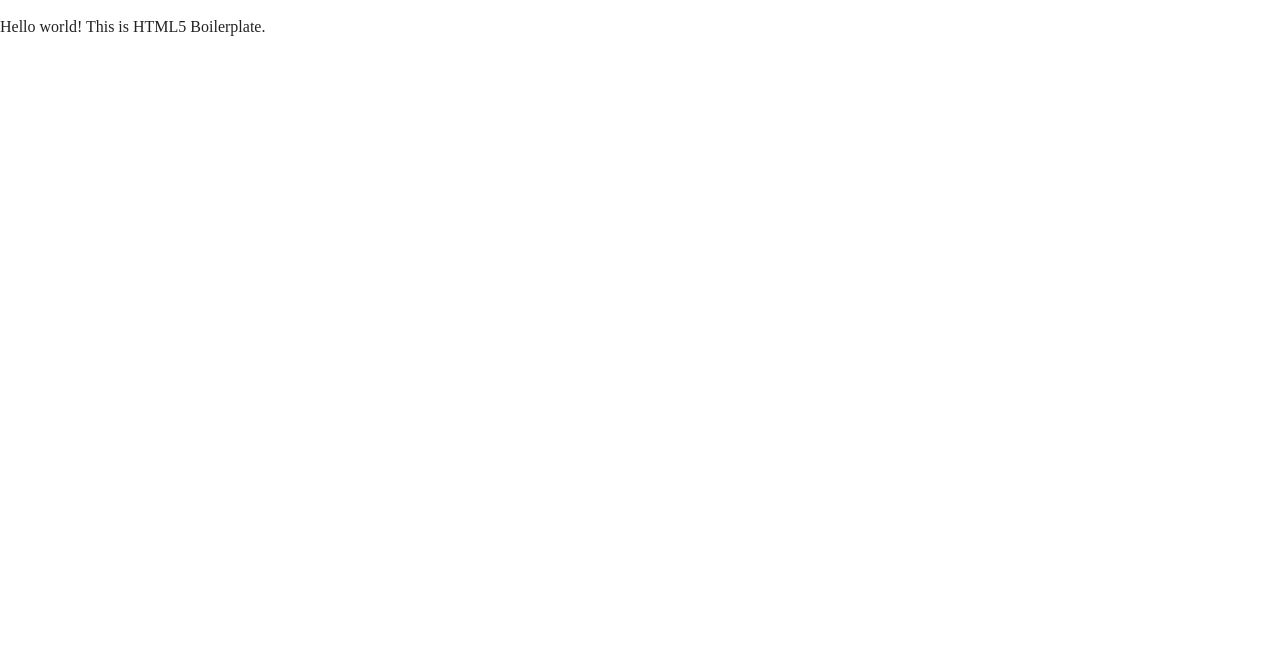
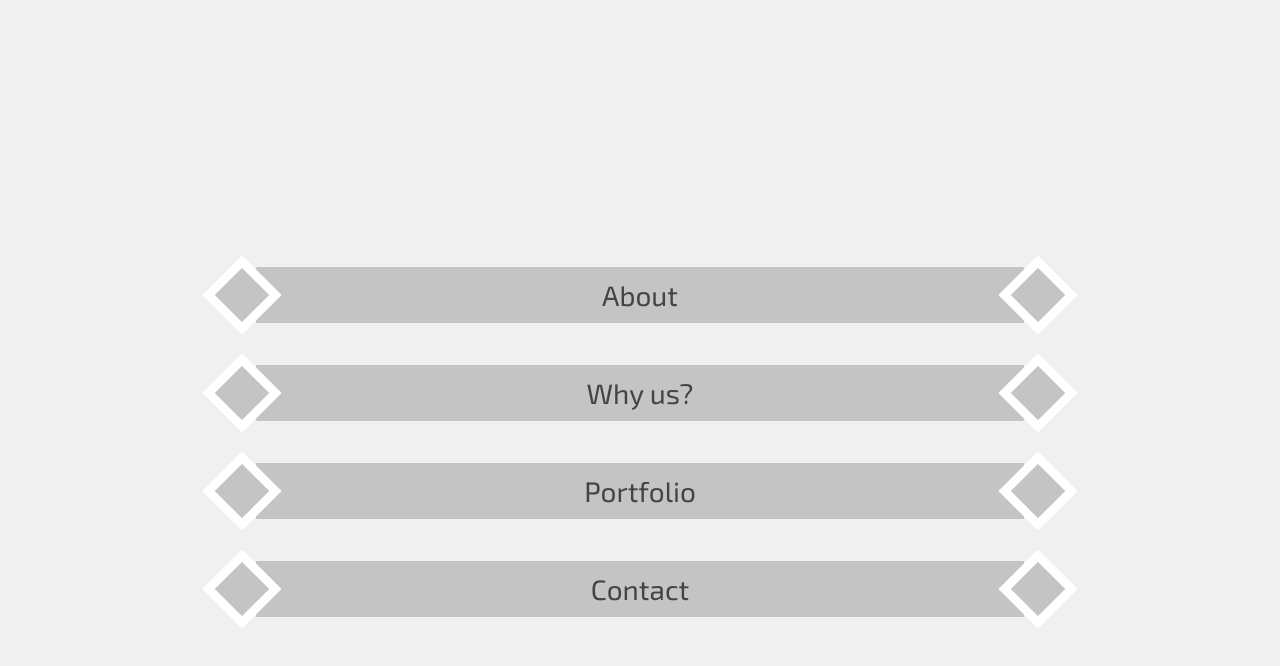
Before and after one commit to Poleski/sg2, a website: page index.html in a window 1280 px wide. Drawn offline with nearby package versions, Linux system fonts and the light colour scheme; a web font is replaced by a local one.

Commit message:
Main menu

```diff
--- a/Gruntfile.js
+++ b/Gruntfile.js
@@ -0,0 +1,23 @@
+module.exports = function(grunt) {
+    grunt.initConfig({
+        less: {
+            all: {
+                src: 'less/*.less',
+                dest: 'css/main.css',
+                options: {
+                    compress: true,
+                    plugins: [
+                        new (require('less-plugin-autoprefix'))({browsers: ["last 2 versions"]})
+                    ],
+                }
+            }
+        },
+        watch: {
+            files: ['less/*'],
+            tasks: ['less'],
+        },
+    });
+
+    grunt.loadNpmTasks('grunt-contrib-less');
+    grunt.loadNpmTasks('grunt-contrib-watch');
+};
--- a/index.html
+++ b/index.html
@@ -12,19 +12,81 @@
         <!-- Place favicon.ico in the root directory -->
 
         <link rel="stylesheet" href="css/normalize.css">
+        <link href="https://use.fontawesome.com/releases/v5.0.6/css/all.css" rel="stylesheet">
         <link rel="stylesheet" href="css/main.css">
     </head>
     <body>
         <!--[if lte IE 9]>
             <p class="browserupgrade">You are using an <strong>outdated</strong> browser. Please <a href="https://browsehappy.com/">upgrade your browser</a> to improve your experience and security.</p>
         <![endif]-->
+        <header>
 
-        <!-- Add your site or application content here -->
-        <p>Hello world! This is HTML5 Boilerplate.</p>
+        </header>
+
+        <section id="content">
+            <nav>
+                <a href="#">
+                    <span class="nav-deco">
+                        <span></span>
+                    </span>
+                    <span class="nav-text">About</span>
+                    <span class="nav-deco">
+                        <span></span>
+                    </span>
+                </a>
+                <a href="#">
+                    <span class="nav-deco">
+                        <span></span>
+                    </span>
+                    <span class="nav-text">Why us?</span>
+                    <span class="nav-deco">
+                        <span></span>
+                    </span>
+                </a>
+                <a href="#">
+                    <span class="nav-deco">
+                        <span></span>
+                    </span>
+                    <span class="nav-text">Portfolio</span>
+                    <span class="nav-deco">
+                        <span></span>
+                    </span>
+                </a>
+                <a href="#">
+                    <span class="nav-deco">
+                        <span></span>
+                    </span>
+                    <span class="nav-text">Contact</span>
+                    <span class="nav-deco">
+                        <span></span>
+                    </span>
+                </a>
+            </nav>
+
+            <article id="about" class="hidden">
+
+            </article>
+
+            <article id="why-us" class="hidden">
+
+            </article>
+
+            <article id="portfolio" class="hidden">
+
+            </article>
+
+            <article id="contact" class="hidden">
+
+            </article>
+        </section>
+
+        <footer>
+
+        </footer>
+
         <script src="js/vendor/modernizr-3.5.0.min.js"></script>
         <script src="https://code.jquery.com/jquery-3.2.1.min.js" integrity="sha256-hwg4gsxgFZhOsEEamdOYGBf13FyQuiTwlAQgxVSNgt4=" crossorigin="anonymous"></script>
         <script>window.jQuery || document.write('<script src="js/vendor/jquery-3.2.1.min.js"><\/script>')</script>
-        <script src="js/plugins.js"></script>
         <script src="js/main.js"></script>
 
         <!-- Google Analytics: change UA-XXXXX-Y to be your site's ID. -->
--- a/less/_general.less
+++ b/less/_general.less
@@ -0,0 +1,132 @@
+@import (reference) '_variables.less';
+@import '_mixins.less';
+
+@import url('https://fonts.googleapis.com/css?family=Exo+2:100,400,400i,700');
+@import url('https://fonts.googleapis.com/css?family=Megrim');
+
+* {
+  box-sizing: border-box;
+  transition: all 200ms ease;
+}
+
+body {
+  background-color: @c-background;
+  width: 100vw;
+  height: 100vh;
+  overflow: hidden;
+  font-size: 14px;
+  color: @c-main;
+}
+
+#content {
+  position: relative;
+  height: 100%;
+
+  nav {
+    width: 100%;
+    max-width: @m-mobile;
+    margin: 0 auto;
+    position: relative;
+    top: 50%;
+    transform: translateY(-50%);
+
+    a {
+      display: block;
+      text-align: center;
+      margin: 1.5em 0;
+      padding: 0.5em;
+      background-color: @c-sub;
+      color: @c-main;
+      text-decoration: none;
+      position: relative;
+      font-family: 'Exo 2', sans-serif;
+      font-size: 2em;
+      font-weight: 100;
+      line-height: 1;
+
+      .nav-deco {
+        position: absolute;
+        height: 2em;
+        width: 2em;
+        top: 0;
+        bottom: 0;
+        background-color: white;
+        transform: rotate(45deg);
+        padding: 1/3em;
+
+        &:first-child {
+          left: -1.5em;
+        }
+
+        &:last-child {
+          right: -1.5em;
+        }
+
+        span {
+          background-color: @c-sub;
+          position: relative;
+          display: block;
+          width: 100%;
+          height: 100%;
+
+          &:before,
+          &:after {
+            content: '';
+            display: block;
+            position: absolute;
+            width: 100%;
+            height: 100%;
+            background-color: inherit;
+            transform: translate(0,0);
+            z-index: -1;
+          }
+        }
+      }
+
+      &:hover {
+        background-color: lighten(@c-sub, 5%);
+
+        .nav-deco {
+          transform: rotate(135deg);
+
+          span {
+            &:before {
+              opacity: 0.5;
+              transition: transform 200ms ease 100ms;
+            }
+            &:after {
+              opacity: 0.25;
+              transition: transform 200ms ease 100ms;
+            }
+          }
+
+          &:first-child {
+            span {
+              background-color: lighten(@c-sub, 5%);
+
+              &:before {
+                transform: translate(0.5em,0.5em);
+              }
+
+              &:after {
+                transform: translate(1em,1em);
+              }
+            }
+          }
+
+          &:last-child {
+            span {
+              &:before {
+                transform: translate(-0.5em,-0.5em);
+              }
+
+              &:after {
+                transform: translate(-1em,-1em);
+              }
+            }
+          }
+        }
+      }
+    }
+  }
+}
--- a/less/_mixins.less
+++ b/less/_mixins.less
@@ -0,0 +1 @@
+@import (reference) '_variables.less';
--- a/less/_variables.less
+++ b/less/_variables.less
@@ -0,0 +1,19 @@
+// Colors
+
+@c-main: #444;
+@c-sub: #c4c4c4;
+@c-background: #f0f0f0;
+
+
+// Media queries
+
+@m-mobile-s: 480px;
+@m-mobile: 768px;
+@m-tablet: 1024px;
+@m-desktop: 1200px;
+
+@mobile-s: ~'only screen and (max-width: 479px)';
+@mobile: ~'only screen and (max-width: 767px)';
+@tablet: ~'only screen and (min-width: 768px)';
+@desktop: ~'only screen and (min-width: 1024px)';
+@desktop-l: ~'only screen and (min-width: 1200px)';
--- a/less/main.less
+++ b/less/main.less
@@ -0,0 +1,2 @@
+@import '_mixins.less';
+@import '_general.less';
--- a/package.json
+++ b/package.json
@@ -12,9 +12,11 @@
   },
   "devDependencies": {
     "grunt": "^1.0.2",
+    "grunt-contrib-cssmin": "^2.2.1",
     "grunt-contrib-less": "^1.4.1",
     "grunt-contrib-uglify": "^3.3.0",
-    "grunt-contrib-watch": "^1.0.0"
+    "grunt-contrib-watch": "^1.0.0",
+    "less-plugin-autoprefix": "^1.5.1"
   },
   "scripts": {
     "test": "echo \"Error: no test specified\" && exit 1"
```
Also changed, not shown: css/main.css.
